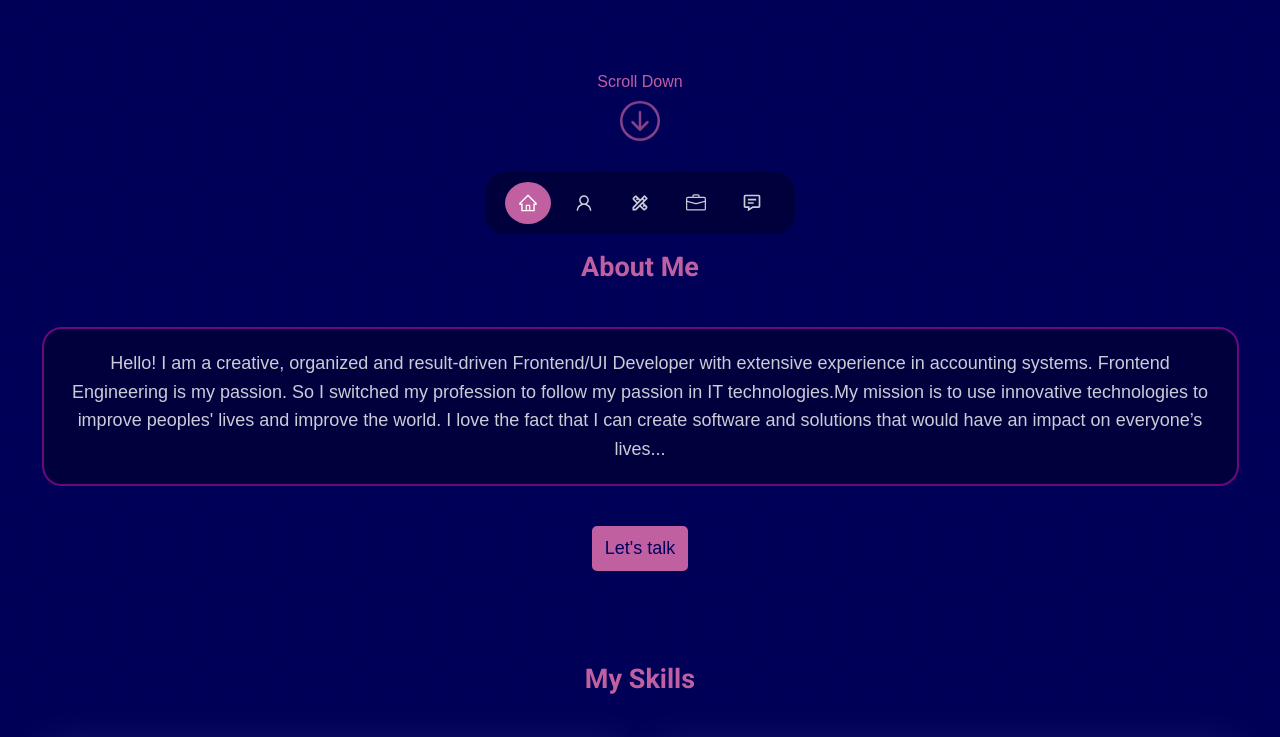
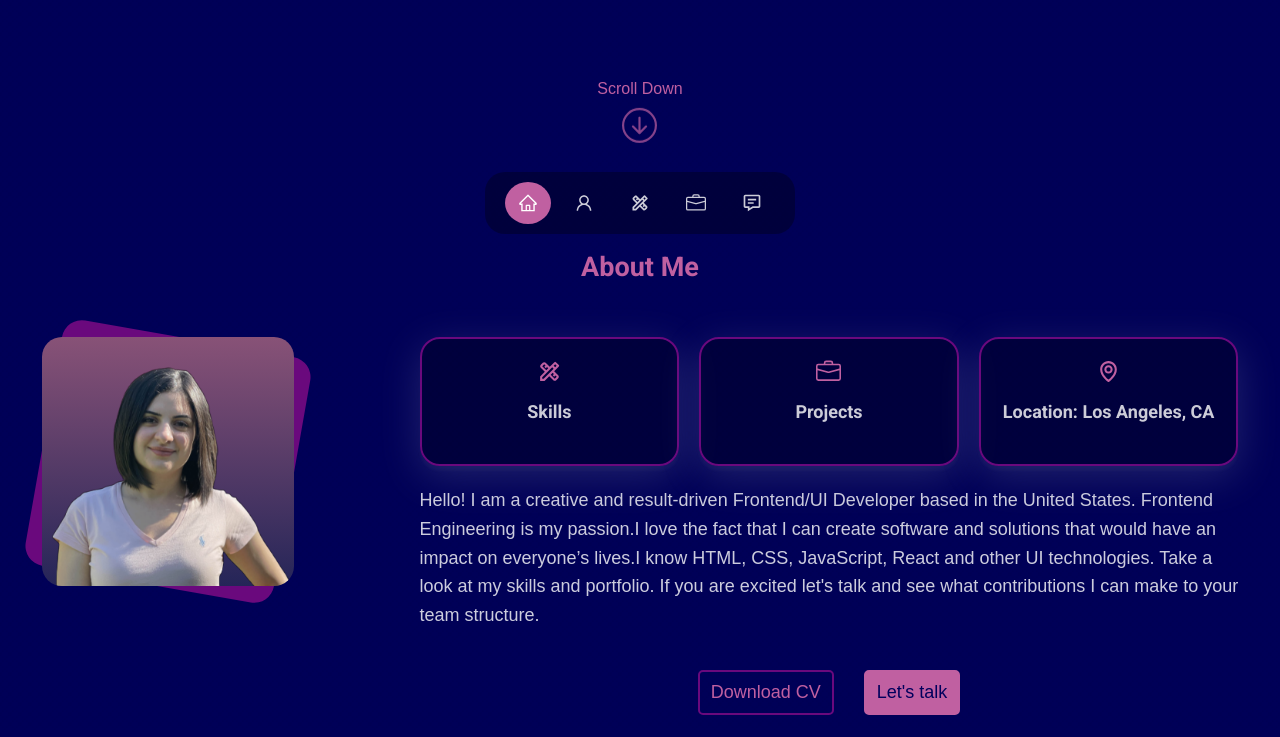
Before and after one commit to Anna02F/My-portfolio-website, a React (Create React App) app: page / in a window 1280 px wide. Shown: the part 546-1283 px from the top of the page. Built offline with nearby package versions, Linux system fonts and the light colour scheme.

Commit message:
Change About section UI and add my image

```diff
--- a/src/components/about/About.jsx
+++ b/src/components/about/About.jsx
@@ -1,5 +1,9 @@
 import React from "react";
 import CTALinks from "../header/CTALinks";
+import { MdOutlineDesignServices } from "react-icons/md";
+import { BsBriefcase } from "react-icons/bs";
+import { BiMap } from "react-icons/bi";
+import Me from "../../assets/me.png";
 
 import "./about.css";
 
@@ -10,17 +14,41 @@ const About = () => {
                 <h2>About Me</h2>
             </div>
             <div className="container about__container">
-                <p className="about__text">
-                    Hello! I am a creative, organized and result-driven
-                    Frontend/UI Developer with extensive experience in
-                    accounting systems. Frontend Engineering is my passion. So I
-                    switched my profession to follow my passion in IT
-                    technologies.My mission is to use innovative technologies to
-                    improve peoples' lives and improve the world. I love the
-                    fact that I can create software and solutions that would
-                    have an impact on everyone’s lives...
-                </p>
-                <CTALinks />
+                <div className="about__image">
+                    <div className="me-wrapper">
+                        <img src={Me} className="me" alt="My image"></img>
+                        <span className="me__background"></span>
+                    </div>
+                </div>
+                <div className="about__content">
+                    <div className="about__cards">
+                        <article className="card about__card">
+                            <a href="#portfolio"></a>
+                            <MdOutlineDesignServices className="about__icon" />
+                            <h3>Skills</h3>
+                        </article>
+                        <article className="card about__card">
+                            <a href="#skills"></a>
+                            <BsBriefcase className="about__icon" />
+                            <h3>Projects</h3>
+                        </article>
+                        <article className="card about__card">
+                            <BiMap className="about__icon" />
+                            <h3>Location: Los Angeles, CA</h3>
+                        </article>
+                    </div>
+                    <p className="about__text">
+                        Hello! I am a creative and result-driven Frontend/UI
+                        Developer based in the United States. Frontend
+                        Engineering is my passion.I love the fact that I can
+                        create software and solutions that would have an impact
+                        on everyone’s lives.I know HTML, CSS, JavaScript, React
+                        and other UI technologies. Take a look at my skills and
+                        portfolio. If you are excited let's talk and see what
+                        contributions I can make to your team structure.
+                    </p>
+                    <CTALinks />
+                </div>
             </div>
         </section>
     );
--- a/src/components/about/about.css
+++ b/src/components/about/about.css
@@ -2,36 +2,125 @@
     margin-top: -0.5rem;
 }
 .about__container {
-    display: flex;
-    flex-direction: column;
-    align-items: center;
+    display: grid;
+    grid-template-columns: 20% 65%;
+    gap: 10%;
+    place-content: center;
+}
+
+/***************************
+       Me image
+***************************/
+.me-wrapper {
+    position: relative;
+}
+
+.me {
+    border-radius: 20px;
+    background-image: linear-gradient(#885277, #252558);
+    z-index: 0;
+}
+
+.me__background {
+    display: inline-block;
+    position: absolute;
+    top: 0;
+    bottom: 0;
+    left: 0;
+    width: 100%;
+    height: 100%;
+    background: var(--secondary-color);
+    transform: rotate(10deg);
+    transition: var(--transition);
+    border-radius: 20px;
+    z-index: -1;
+}
+
+.me-wrapper:hover .me__background {
+    transform: rotate(0deg);
+}
+/*********************
+	About Content
+**********************/
+
+.about__content {
+    display: grid;
+    grid-template-columns: 1fr;
     gap: 2rem;
 }
 
-.about__text {
-    max-width: 95%;
-    font-weight: 300;
-    text-align: center;
-    line-height: 1.6;
-    background-color: var(--dark-color);
-    border: 2px solid var(--secondary-color);
-    padding: 2rem;
-    border-radius: var(--border-radius);
+.about__cards {
+    display: grid;
+    grid-template-columns: repeat(3, 1fr);
+    gap: 2rem;
 }
 
-/***********************
-About section CTA Links
-************************/
+.about__card {
+    position: relative;
+    display: flex;
+    flex-direction: column;
+    justify-content: center;
+    align-items: center;
+    border: 2px solid var(--secondary-color);
+}
 
-.about .cta-links a:first-child {
-    display: none;
+.about__card:last-of-type {
+    cursor: not-allowed;
+}
+
+.about__card:hover,
+.about__card:active,
+.about__card:focus {
+    border-color: var(--primary-color);
+}
+
+.about__card:focus {
+    outline: 1px solid var(--secondary-color);
+}
+
+.about__card h3 {
+    font-size: 1.8rem;
+}
+
+.about__card > a {
+    position: absolute;
+    top: 0;
+    bottom: 0;
+    left: 0;
+    right: 0;
+}
+
+.about__icon {
+    font-size: 2.5rem;
+    color: var(--primary-color);
+}
+
+.about__text {
+    font-weight: 300;
+    line-height: 1.6;
+    border-radius: var(--border-radius);
 }
 
 /*********************************************
 Media Queries for Medium Devices
 **********************************************/
-@media screen and (max-width: 1030px) {
-    .about__text {
-        max-width: 100%;
+@media screen and (max-width: 960px) {
+    .about__container {
+        grid-template-columns: 100%;
+    }
+    .about__image {
+        display: none;
     }
 }
+/*********************************************
+Media Queries for Small Devices
+**********************************************/
+@media screen and (max-width: 590px) {
+    .about__cards {
+        grid-template-columns: 1fr 1fr;
+    }
+
+    .about__card:last-of-type {
+        display: none;
+    }
+}
--- a/src/components/header/header.css
+++ b/src/components/header/header.css
@@ -43,7 +43,7 @@
 
 .socials > a,
 .down-arrow {
-    font-size: 4rem;
+    font-size: 3.5rem;
     color: var(--primary-color);
     background: var(--bg-color);
 }
--- a/src/index.css
+++ b/src/index.css
@@ -21,7 +21,7 @@
     --hover-color: #de7e9e;
 
     --margin-top: 6rem;
-    --margin-bottom: 4rem;
+    --margin-bottom: 5rem;
 
     --border-radius: 2rem;
 
```
